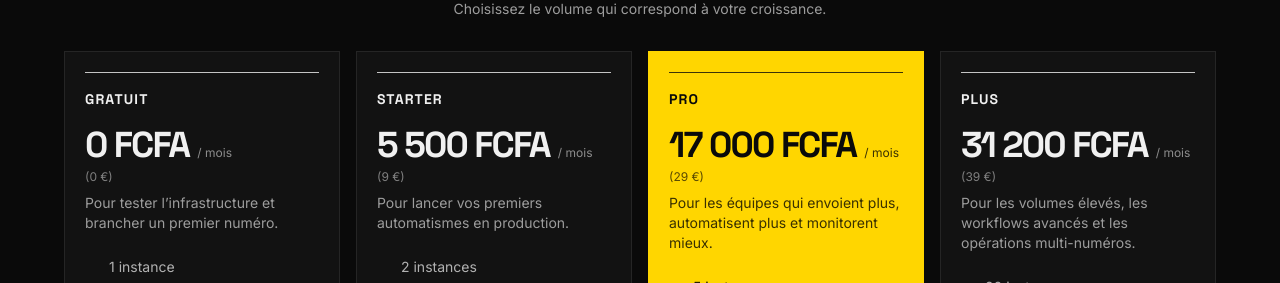
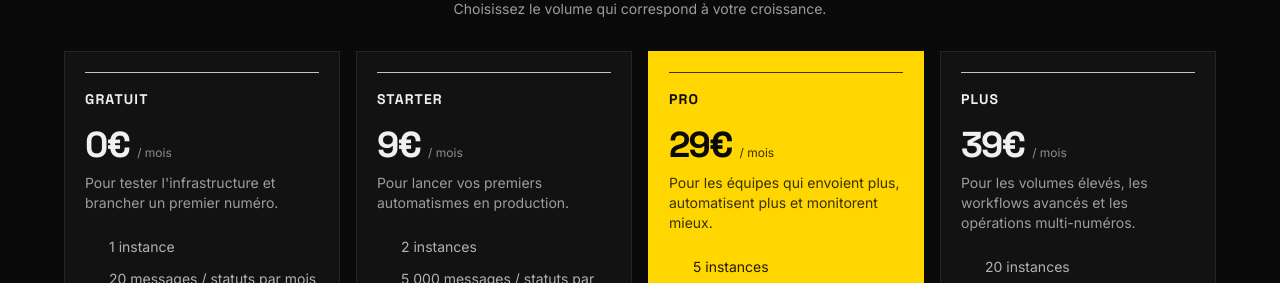
Before and after one commit to fredagbona/usesendnow-front, a Next.js app in the folder apps/landing/: page / in a window 1280 px wide. Shown: the part 4740-5023 px from the top of the page. Built offline with nearby package versions, Linux system fonts and the light colour scheme; some icons are missing.

Commit message:
update pricing devise

```diff
--- a/apps/landing/components/sections/Pricing.tsx
+++ b/apps/landing/components/sections/Pricing.tsx
@@ -25,9 +25,8 @@ const USE_CASES = [
 const PLANS = [
   {
     name: "Gratuit",
-    price: "0 FCFA",
-    secondaryPrice: "0 €",
-    desc: "Pour tester l’infrastructure et brancher un premier numéro.",
+    price: "0€",
+    desc: "Pour tester l'infrastructure et brancher un premier numéro.",
     cta: "Commencer",
     featured: false,
     features: [
@@ -45,8 +44,7 @@ const PLANS = [
   },
   {
     name: "Starter",
-    price: "5 500 FCFA",
-    secondaryPrice: "9 €",
+    price: "9€",
     desc: "Pour lancer vos premiers automatismes en production.",
     cta: "Commencer",
     featured: false,
@@ -65,10 +63,9 @@ const PLANS = [
   },
   {
     name: "Pro",
-    price: "17 000 FCFA",
-    secondaryPrice: "29 €",
+    price: "29€",
     desc: "Pour les équipes qui envoient plus, automatisent plus et monitorent mieux.",
-    cta: "S’abonner",
+    cta: "S'abonner",
     featured: true,
     features: [
       "5 instances",
@@ -85,8 +82,7 @@ const PLANS = [
   },
   {
     name: "Plus",
-    price: "31 200 FCFA",
-    secondaryPrice: "39 €",
+    price: "39€",
     desc: "Pour les volumes élevés, les workflows avancés et les opérations multi-numéros.",
     cta: "Contacter",
     featured: false,
@@ -223,9 +219,6 @@ export function Pricing({}: PricingProps) {
                         / mois
                       </span>
                     </div>
-                    <p className={plan.featured ? "mt-1 font-(family-name:--font-poppins) text-xs text-[#5A4A00]" : "mt-1 font-(family-name:--font-poppins) text-xs text-[#7F7F7F]"}>
-                      ({plan.secondaryPrice})
-                    </p>
                     <p className={plan.featured ? "mt-2 font-(family-name:--font-poppins) text-sm text-[#3A3100]" : "mt-2 font-(family-name:--font-poppins) text-sm text-[#9D9D9D]"}>
                       {plan.desc}
                     </p>
```
Also changed, not shown: 11 other files (tests, documents, lock files or other folders).
